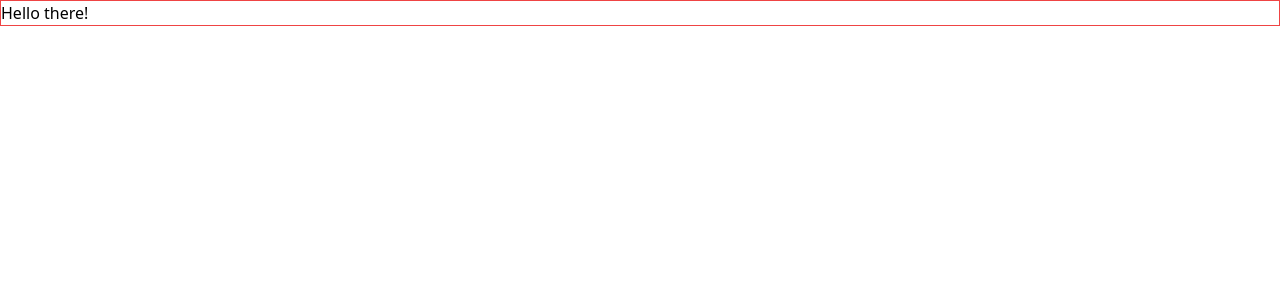
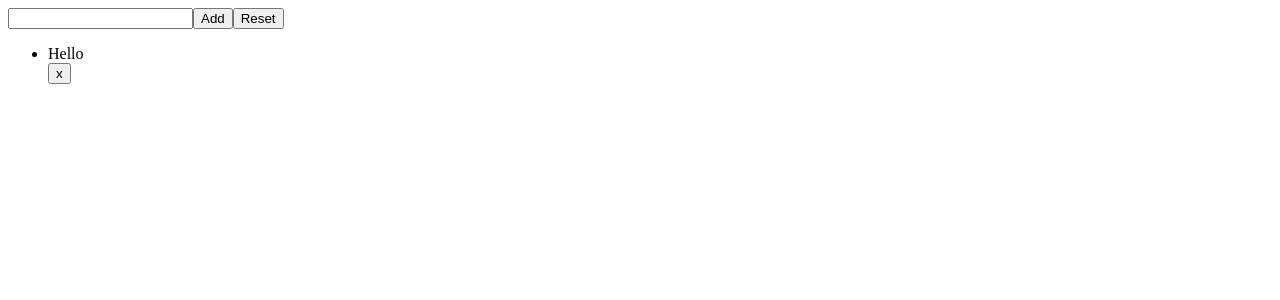
Before and after one commit to SamaJabri/Develhope-Web-React, a React (Create React App) app: page / in a window 1280 px wide. Shown: the top 300 px of the page. Built offline with nearby package versions, Linux system fonts and the light colour scheme.

Commit message:
Solved fortieth exercise

```diff
--- a/src/App.jsx
+++ b/src/App.jsx
@@ -1,8 +1,21 @@
 import React, { Component } from "react";
-import Container from "./components/Container";
+import TodoList from "./components/TodoList";
 
 export default class App extends Component {
   render() {
-    return <Container title="Hello there!" />;
+    return (
+      <TodoList
+        render={(items, deleteFunction) => (
+          <ul>
+            {items.map((item) => (
+              <div>
+                <li>{item}</li>
+                <button onClick={() => deleteFunction(item)}>x</button>
+              </div>
+            ))}
+          </ul>
+        )}
+      />
+    );
   }
 }
--- a/src/components/TodoList.jsx
+++ b/src/components/TodoList.jsx
@@ -23,23 +23,12 @@ export default class TodoList extends Component {
         <button onClick={this.handleItemsAddition}>Add</button>
         <button onClick={() => this.setStateItem("items", [])}>Reset</button>
 
-        <ul>
-          {this.state.items.map((item) => (
-            <div>
-              <li>{item}</li>
-              <button
-                onClick={() =>
-                  this.setStateItem(
-                    "items",
-                    this.state.items.filter((val) => val !== item)
-                  )
-                }
-              >
-                x
-              </button>
-            </div>
-          ))}
-        </ul>
+        {this.props.render(this.state.items, (item) =>
+          this.setStateItem(
+            "items",
+            this.state.items.filter((val) => val !== item)
+          )
+        )}
       </div>
     );
   }
--- a/src/index.css
+++ b/src/index.css
@@ -1,6 +1,6 @@
-@tailwind base;
+/* @tailwind base;
 @tailwind components;
-@tailwind utilities;
+@tailwind utilities; */
 
 .welcome {
     background-color: aliceblue;
```
